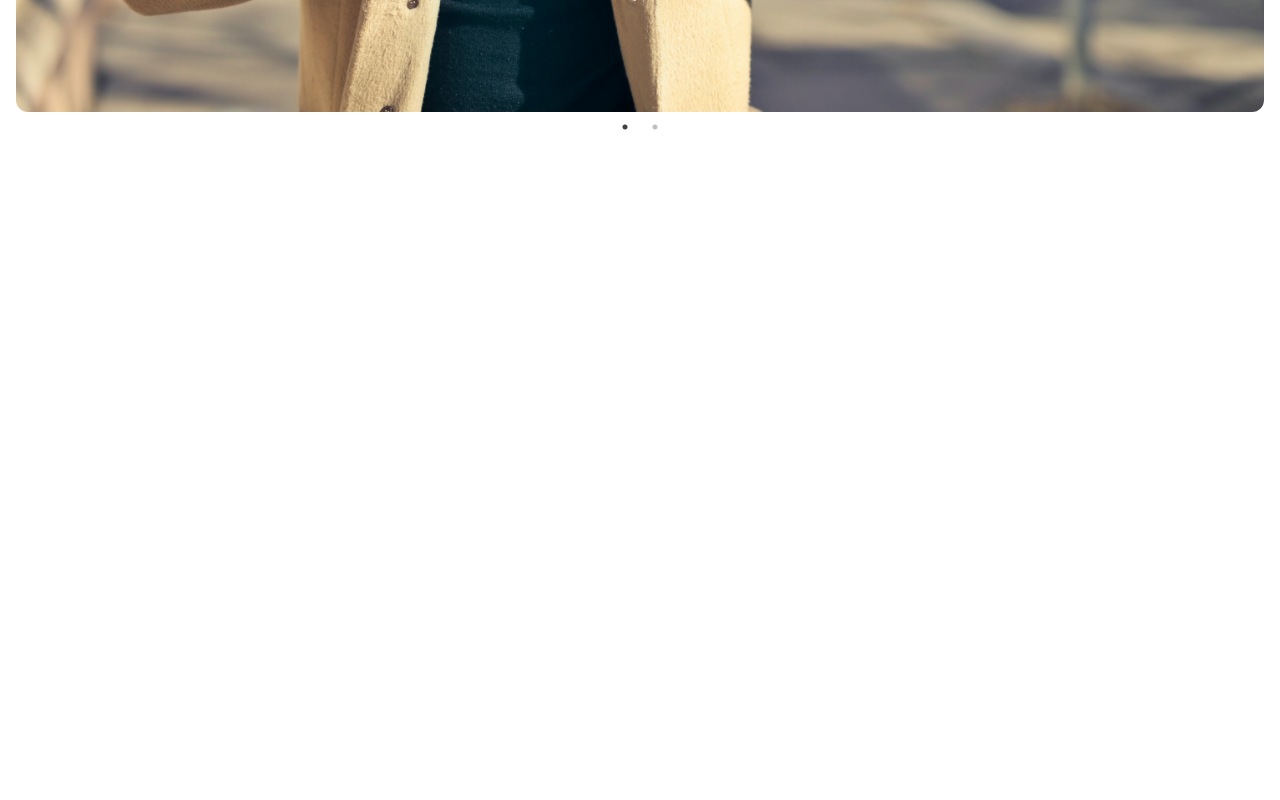
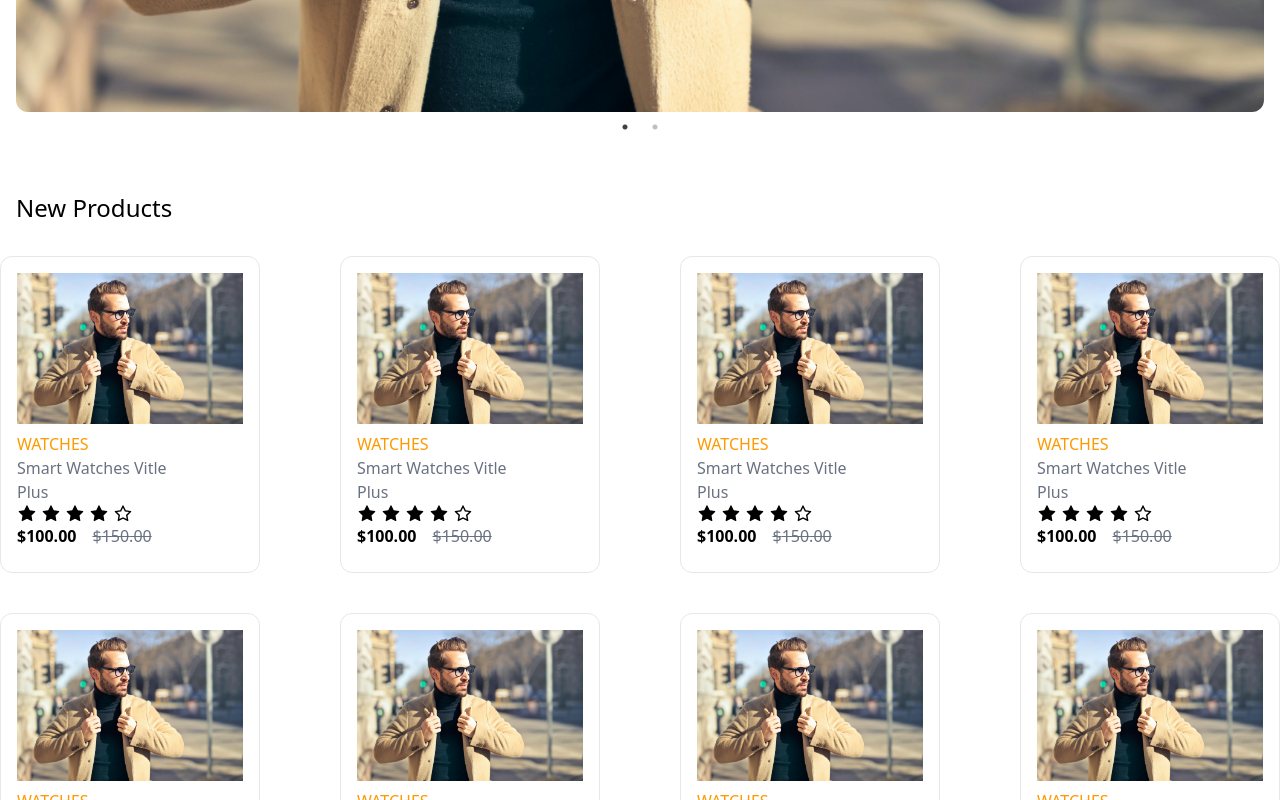
Before and after one commit to RithmaRandima/Aura-fashion-NEXT.js, a Next.js app: page / in a window 1280 px wide. Shown: the part 960-1760 px from the top of the page. Before the commit the page ends 1097 px from the top, so only its background shows below. Built offline with nearby package versions, Linux system fonts and the light colour scheme.

Commit message:
completed production section

```diff
--- a/app/page.tsx
+++ b/app/page.tsx
@@ -1,10 +1,11 @@
 import Hero from "@/components/Hero";
-import Image from "next/image";
+import NewProducts from "@/components/NewProducts";
 
 export default function Home() {
   return (
     <main>
       <Hero />
+      <NewProducts />
     </main>
   );
 }
--- /dev/null
+++ b/components/NewProducts.tsx
@@ -0,0 +1,100 @@
+import React from "react";
+import ProductCard from "./ProductCard";
+
+const productsData = [
+  {
+    img: "/banner-1.jpg",
+    title: "Watches",
+    desc: "Smart Watches Vitle Plus",
+    rating: 4,
+    price: "100.00",
+  },
+  {
+    img: "/banner-1.jpg",
+    title: "Watches",
+    desc: "Smart Watches Vitle Plus",
+    rating: 4,
+    price: "100.00",
+  },
+  {
+    img: "/banner-1.jpg",
+    title: "Watches",
+    desc: "Smart Watches Vitle Plus",
+    rating: 4,
+    price: "100.00",
+  },
+  {
+    img: "/banner-1.jpg",
+    title: "Watches",
+    desc: "Smart Watches Vitle Plus",
+    rating: 4,
+    price: "100.00",
+  },
+  {
+    img: "/banner-1.jpg",
+    title: "Watches",
+    desc: "Smart Watches Vitle Plus",
+    rating: 4,
+    price: "100.00",
+  },
+  {
+    img: "/banner-1.jpg",
+    title: "Watches",
+    desc: "Smart Watches Vitle Plus",
+    rating: 4,
+    price: "100.00",
+  },
+  {
+    img: "/banner-1.jpg",
+    title: "Watches",
+    desc: "Smart Watches Vitle Plus",
+    rating: 4,
+    price: "100.00",
+  },
+  {
+    img: "/banner-1.jpg",
+    title: "Watches",
+    desc: "Smart Watches Vitle Plus",
+    rating: 4,
+    price: "100.00",
+  },
+  {
+    img: "/banner-1.jpg",
+    title: "Watches",
+    desc: "Smart Watches Vitle Plus",
+    rating: 4,
+    price: "100.00",
+  },
+  {
+    img: "/banner-1.jpg",
+    title: "Watches",
+    desc: "Smart Watches Vitle Plus",
+    rating: 4,
+    price: "100.00",
+  },
+];
+
+const NewProducts = () => {
+  return (
+    <div>
+      <div className="container pt-16">
+        <div className="font-medium text-2xl pb-4">New Products</div>
+      </div>
+
+      <div className="grid grid-cols-1 place-items-center sm:place-items-start sm:grid-cols-2 lg:grid-cols-3 xl:grid-cols-4 gap-10 xl:gap-x-20 xl:gap-y-10">
+        {productsData.map((item, index) => (
+          <ProductCard
+            key={index}
+            img={item.img}
+            title={item.title}
+            desc={item.desc}
+            rating={item.rating}
+            price={item.price}
+          />
+        ))}
+      </div>
+    </div>
+  );
+};
+
+export default NewProducts;
--- /dev/null
+++ b/components/ProductCard.tsx
@@ -0,0 +1,109 @@
+import Image from "next/image";
+import { AiFillStar, AiOutlineStar } from "react-icons/ai";
+
+interface ProtoType {
+  img: string;
+  title: string;
+  desc: string;
+  rating: number;
+  price: string;
+}
+
+const ProductCard: React.FC<ProtoType> = ({
+  img,
+  title,
+  desc,
+  rating,
+  price,
+}) => {
+  const generateRating = (rating: number) => {
+    switch (rating) {
+      case 1:
+        return (
+          <div className="flex gap-1 text-[20px] txt-[#ff9529]">
+            <AiFillStar />
+            <AiOutlineStar />
+            <AiOutlineStar />
+            <AiOutlineStar />
+            <AiOutlineStar />
+          </div>
+        );
+
+      case 2:
+        return (
+          <div className="flex gap-1 text-[20px] txt-[#ff9529]">
+            <AiFillStar />
+            <AiFillStar />
+            <AiOutlineStar />
+            <AiOutlineStar />
+            <AiOutlineStar />
+          </div>
+        );
+
+      case 3:
+        return (
+          <div className="flex gap-1 text-[20px] txt-[#ff9529]">
+            <AiFillStar />
+            <AiFillStar />
+            <AiFillStar />
+            <AiOutlineStar />
+            <AiOutlineStar />
+          </div>
+        );
+
+      case 4:
+        return (
+          <div className="flex gap-1 text-[20px] txt-[#ff9529]">
+            <AiFillStar />
+            <AiFillStar />
+            <AiFillStar />
+            <AiFillStar />
+            <AiOutlineStar />
+          </div>
+        );
+
+      case 5:
+        return (
+          <div className="flex gap-1 text-[20px] txt-[#ff9529]">
+            <AiFillStar />
+            <AiFillStar />
+            <AiFillStar />
+            <AiFillStar />
+            <AiFillStar />
+          </div>
+        );
+
+      default:
+        return null;
+    }
+  };
+
+  return (
+    <div className=" border border-gray-200 rounded-xl max-w-[400px] p-4">
+      <div>
+        <Image
+          className="w-full h-auto"
+          src={img}
+          alt={title}
+          width={200}
+          height={300}
+        />
+      </div>
+
+      <div className="space-y-2 py-2">
+        <h2 className="text-amber-500 font-medium uppercase">{title}</h2>
+        <p className="text-gray-500 max-w-[150px]">{desc}</p>
+        <div>{generateRating(rating)}</div>
+
+        <div className="font-bold flex gap-4">
+          ${price}
+          <del className="text-gray-500 font-normal">
+            ${parseInt(price) + 50}.00
+          </del>
+        </div>
+      </div>
+    </div>
+  );
+};
+
+export default ProductCard;
```
